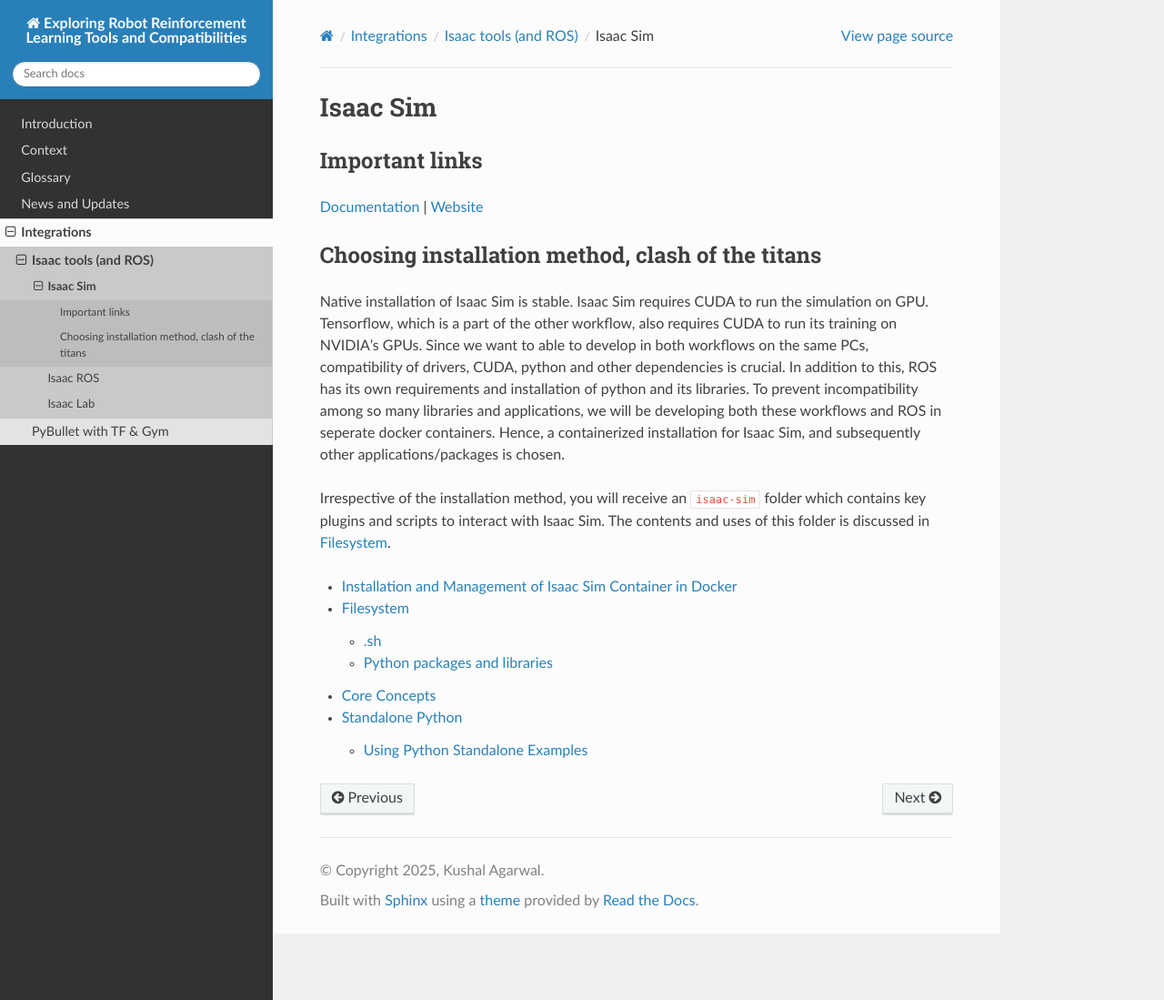
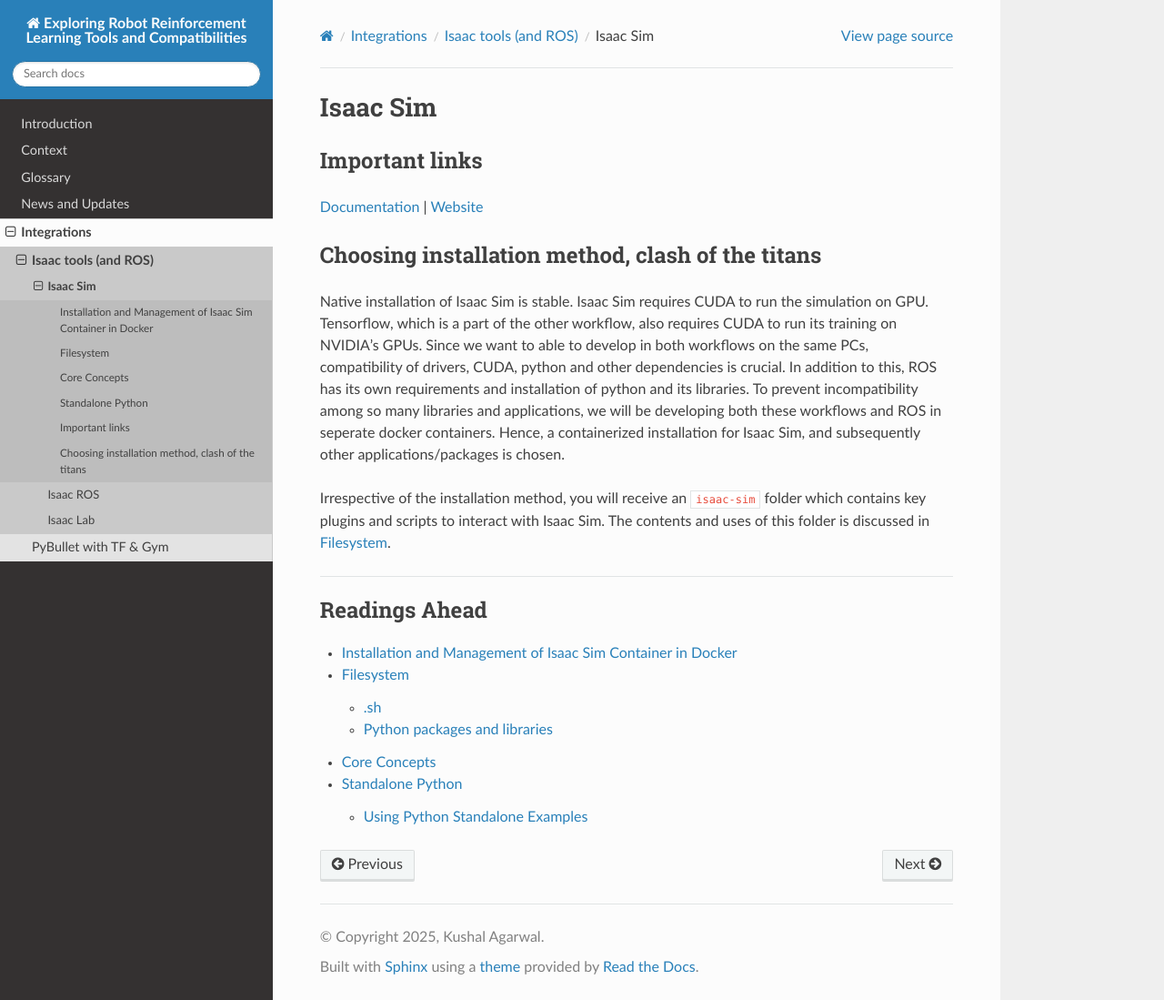
Before and after one commit to kushal-a/robot_RL_guide, a Sphinx documentation site: the page built from docs/source/integrations/isaac/isaac-sim/isaac-sim.md, in a window 1280 px wide and 1099 px high. Shown: the whole window at 91% size. Built offline with Sphinx 7.4.7 and the Read the Docs theme 3.1.0, drawn with Linux system fonts in a browser that asks for light colours.

Commit message:
fix bugs

````diff
--- a/docs/source/integrations/isaac/isaac-sim/isaac-sim.md
+++ b/docs/source/integrations/isaac/isaac-sim/isaac-sim.md
@@ -1,4 +1,15 @@
 # Isaac Sim
+
+```{toctree}
+:maxdepth: 2
+:caption: Readings Ahead
+:hidden:
+
+docker/docker
+filesystem
+basics
+standalone_python/standalone_python
+```
 
 ## Important links
 
@@ -10,8 +21,11 @@
 
 Irrespective of the installation method, you will receive an `isaac-sim` folder which contains key plugins and scripts to interact with Isaac Sim. The contents and uses of this folder is discussed in [Filesystem](./filesystem.md).
 
+---
+
 ```{toctree}
 :maxdepth: 2
+:caption: Readings Ahead
 
 docker/docker
 filesystem
````
